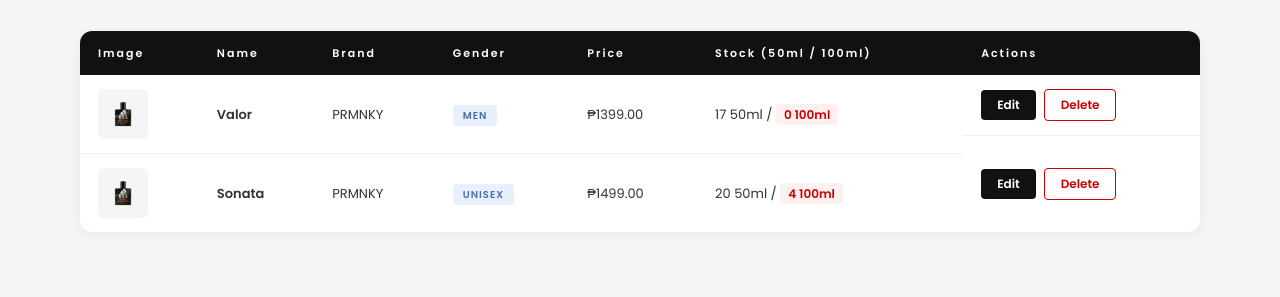
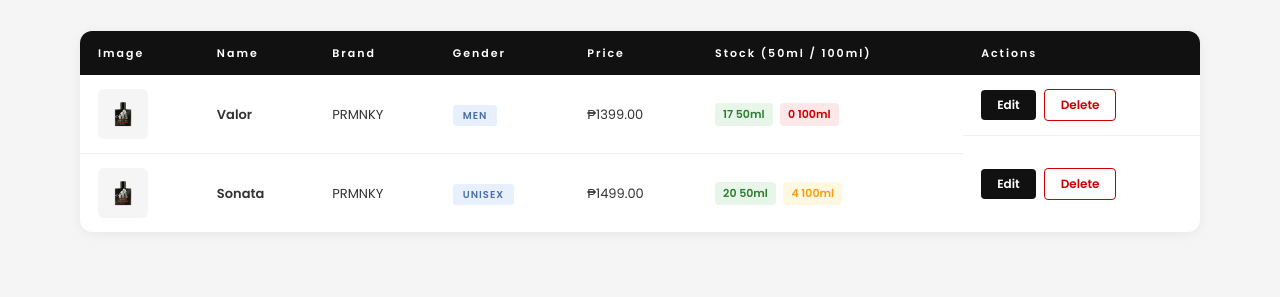
Before and after one commit to StanICT/DeepScent, a Flask app: page /admin/products in a window 1280 px wide. Shown: the part 216-513 px from the top of the page. Run offline with Flask 3, Linux system fonts and the light colour scheme; a user stored in the database is signed in; some libraries are stand-ins or nearby versions; some web fonts are replaced.

Commit message:
feat: color-coded stock badges in admin products

```diff
--- a/website/templates/admin_products.html
+++ b/website/templates/admin_products.html
@@ -37,9 +37,9 @@
                     <td><span class="tag tag-gender">{{ product.gender or 'UNISEX' }}</span></td>
                     <td>₱{{ "%.2f"|format(product.price) }}</td>
                     <td>
-                        <span class="{% if (product.stock_50ml or 0) < 5 %}low-stock{% endif %}">{{ product.stock_50ml or 0 }} 50ml</span>
+                        <span class="stock-badge {% if (product.stock_50ml or 0) == 0 %}stock-out{% elif (product.stock_50ml or 0) < 5 %}stock-low{% else %}stock-ok{% endif %}">{{ product.stock_50ml or 0 }} 50ml</span>
                         {% if product.price_100ml %}
-                        / <span class="{% if (product.stock_100ml or 0) < 5 %}low-stock{% endif %}">{{ product.stock_100ml or 0 }} 100ml</span>
+                        <span class="stock-badge {% if (product.stock_100ml or 0) == 0 %}stock-out{% elif (product.stock_100ml or 0) < 5 %}stock-low{% else %}stock-ok{% endif %}">{{ product.stock_100ml or 0 }} 100ml</span>
                         {% endif %}
                     </td>
                     <td class="actions-cell">
@@ -184,7 +184,10 @@
     .btn-delete:hover { background: #cc0000; color: #fff; }
 
     .empty-row { text-align: center; color: #aaa; padding: 40px; }
-    .low-stock { color: #cc0000; font-weight: 700; background: #fff0f0; padding: 2px 8px; border-radius: 4px; font-size: 12px; }
+    .stock-badge { font-size: 11px; font-weight: 700; padding: 3px 8px; border-radius: 4px; margin-right: 4px; display: inline-block; vertical-align: middle; }
+    .stock-ok { background: #e8f5e9; color: #2e7d32; }
+    .stock-low { background: #fff8e1; color: #f59e0b; }
+    .stock-out { background: #fce8e8; color: #cc0000; }
 
     /* Delete Modal */
     .modal-overlay {
```
